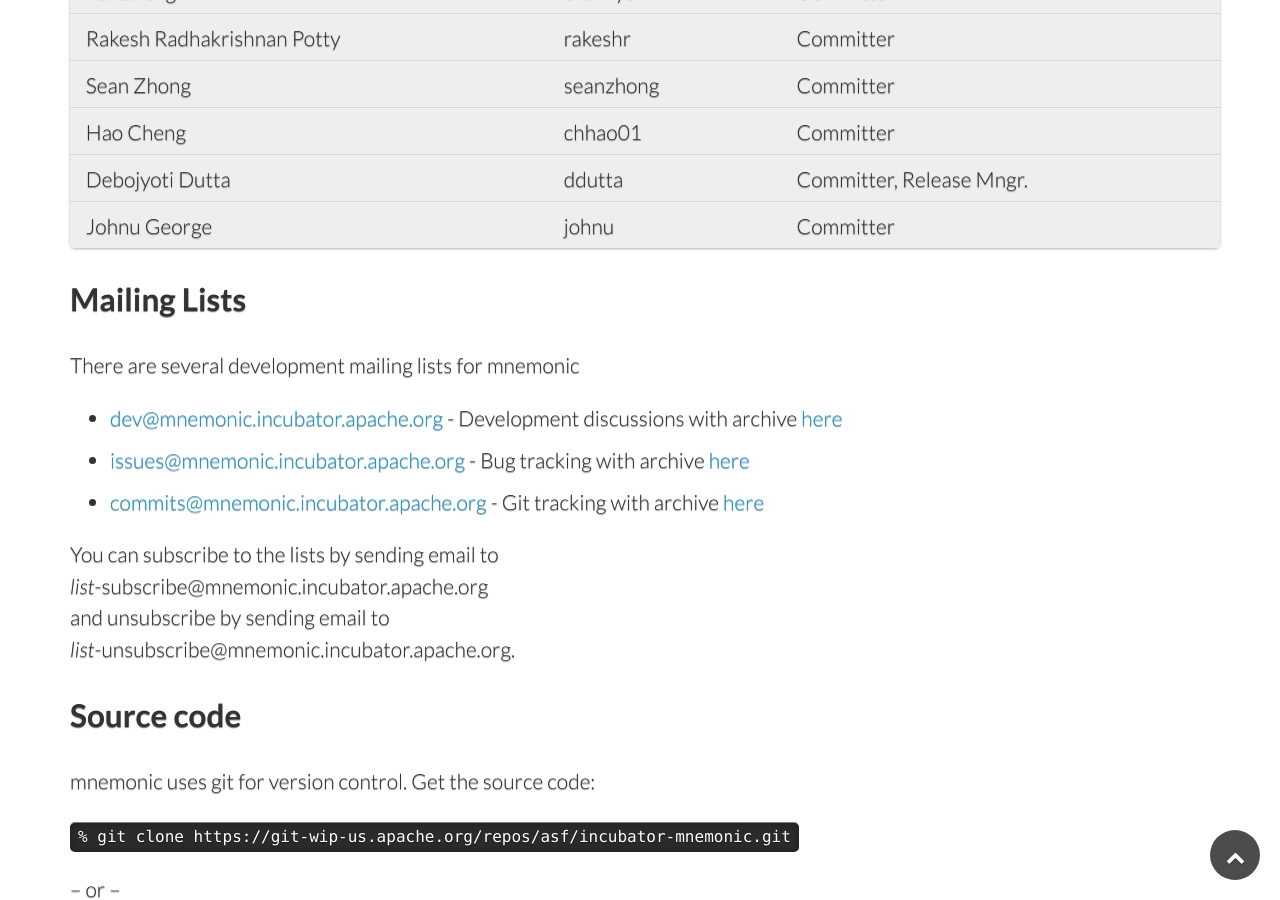
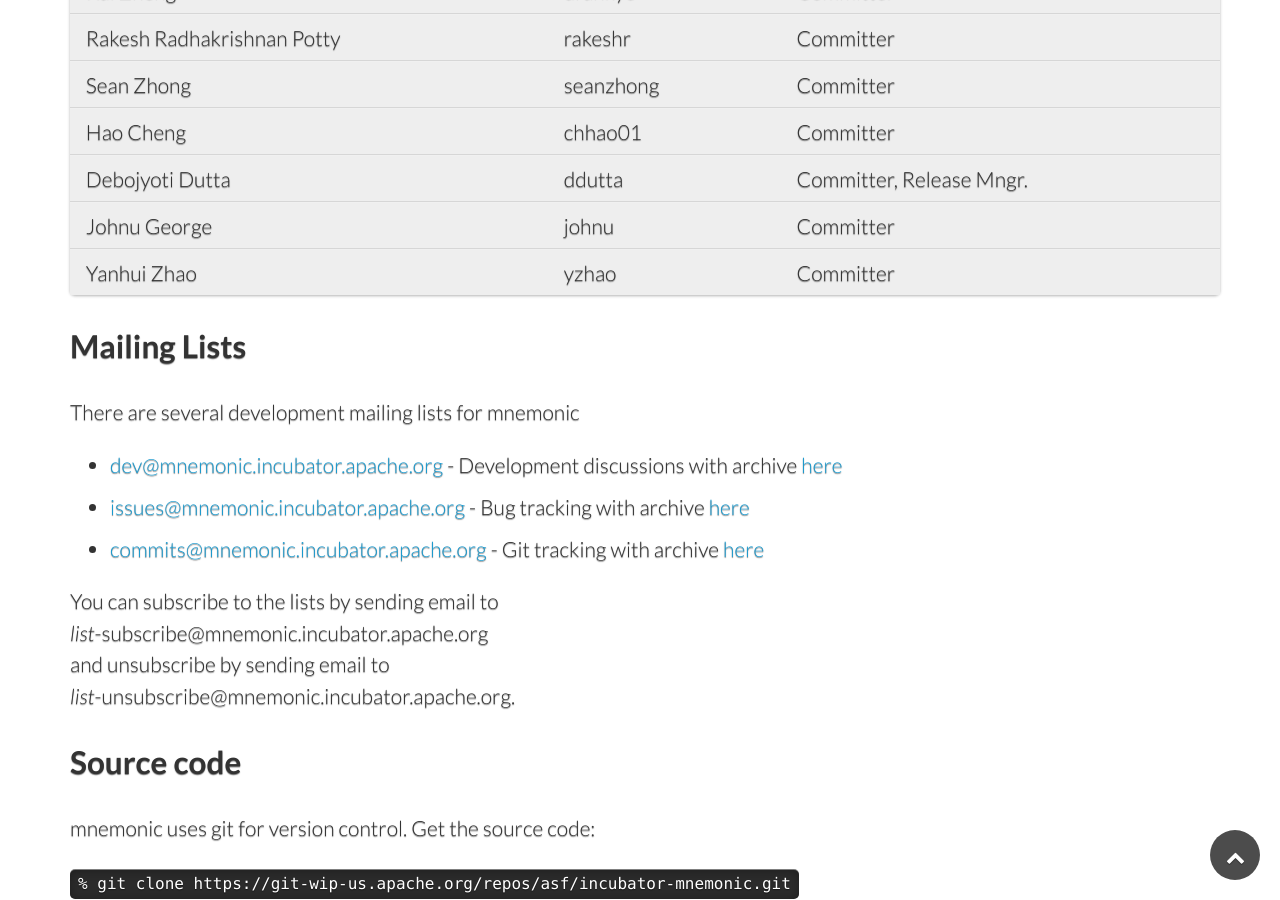
Before and after one commit to apache/mnemonic-site, a Jekyll site: the page built from src/develop/index.md, in a window 1280 px wide and 900 px high, scrolled down 816 px. Built offline with Jekyll 4.4.1, drawn with Linux system fonts in a browser that asks for light colours.

Commit message:
MNEMONIC-310: Update dev. webpage to add a new committer

```diff
--- a/src/develop/index.md
+++ b/src/develop/index.md
@@ -24,7 +24,7 @@
 Hao Cheng               | chhao01        | Committer
 Debojyoti Dutta         | ddutta         | Committer, Release Mngr.
 Johnu George            | johnu          | Committer
-
+Yanhui Zhao             | yzhao          | Committer
 
 ## Mailing Lists
 
```
